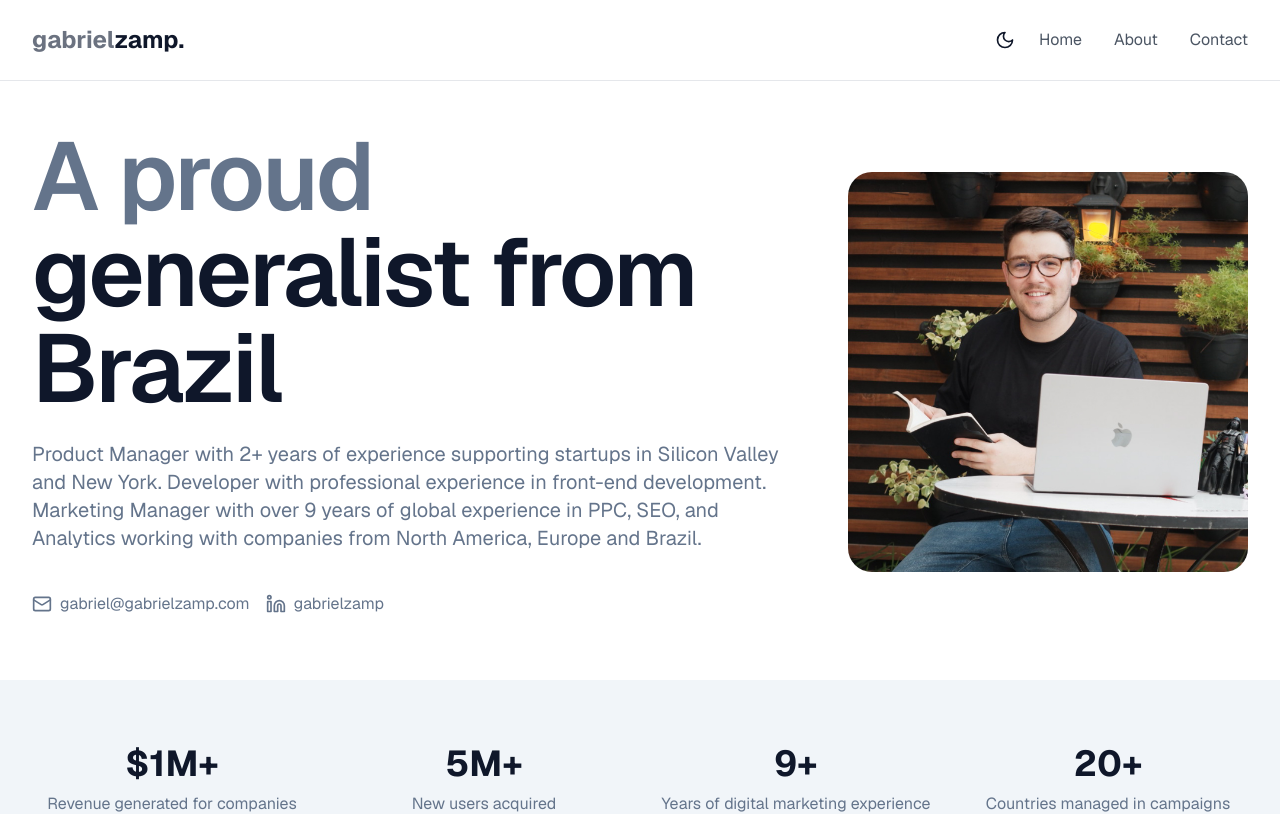
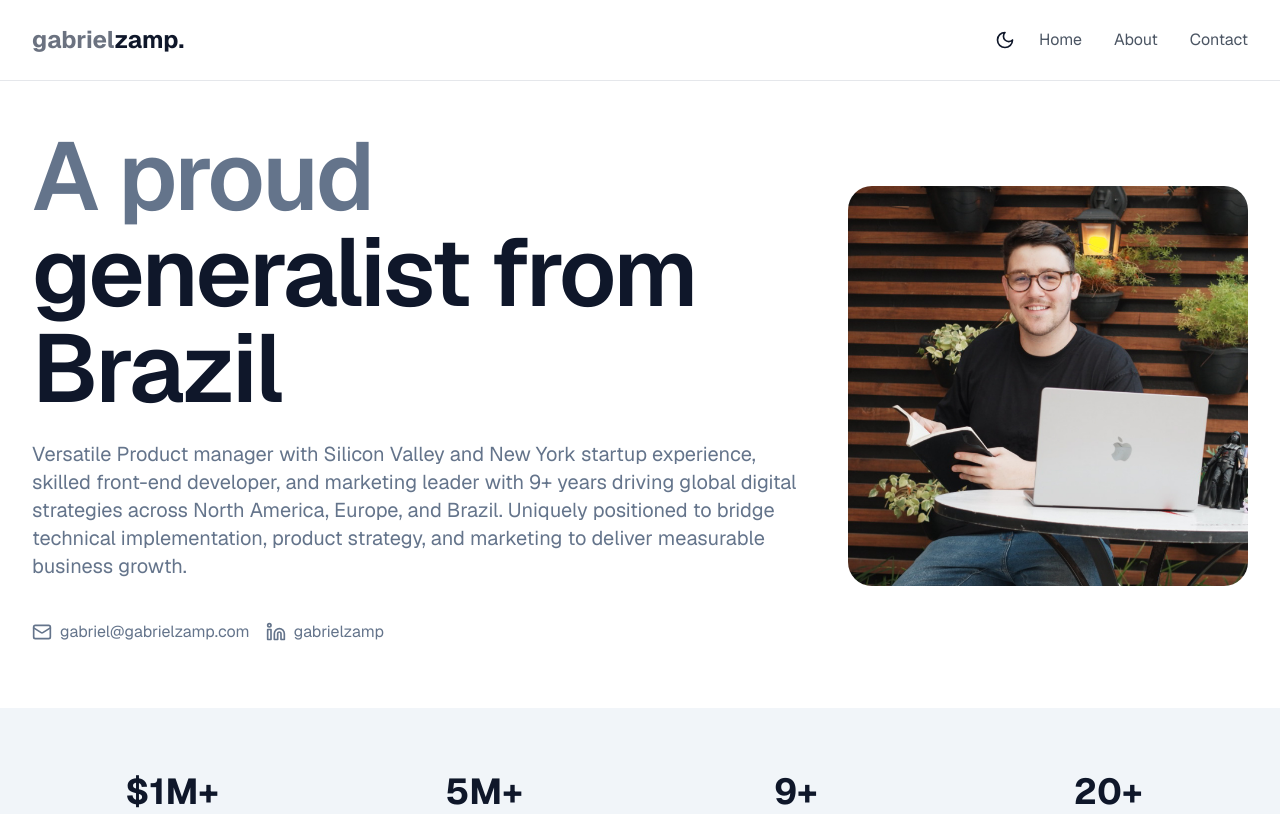
Before and after one commit to gabrielzamp/gz-redesign, a Next.js app: page /about in a window 1280 px wide. Shown: the top 814 px of the page. Built offline with nearby package versions, Linux system fonts and the light colour scheme.

Commit message:
copy update

```diff
--- a/src/app/about/page.tsx
+++ b/src/app/about/page.tsx
@@ -319,11 +319,12 @@ export default function AboutPage() {
               from Brazil
             </h1>
             <p className="text-xl text-muted-foreground">
-              Product Manager with 2+ years of experience supporting startups in
-              Silicon Valley and New York. Developer with professional
-              experience in front-end development. Marketing Manager with over 9
-              years of global experience in PPC, SEO, and Analytics working with
-              companies from North America, Europe and Brazil.
+              Versatile Product manager with Silicon Valley and New York startup
+              experience, skilled front-end developer, and marketing leader with
+              9+ years driving global digital strategies across North America,
+              Europe, and Brazil. Uniquely positioned to bridge technical
+              implementation, product strategy, and marketing to deliver
+              measurable business growth.
             </p>
             <div className="flex flex-wrap gap-4 pt-4">
               <Link
```
